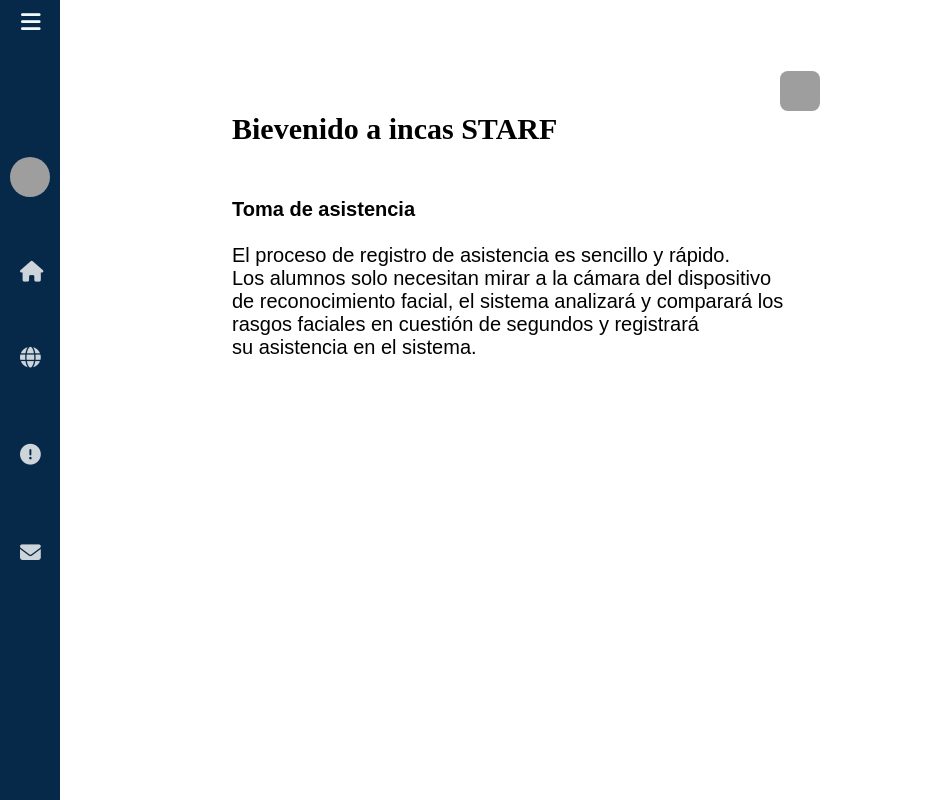
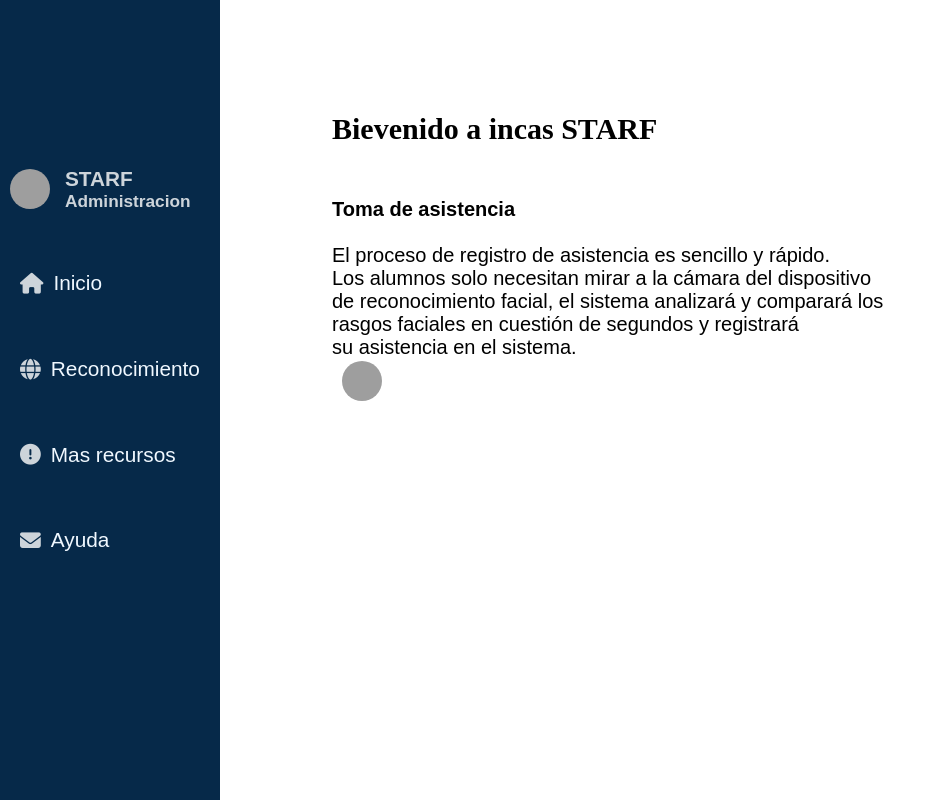
Before and after one commit to Fer2810/ProyectoINCAS, a Flask app: page /inicio in a window 1280 px wide. Shown: the whole page, without its empty margins (0-936 px from the left). Run offline with Flask 3, Linux system fonts and the light colour scheme; grey boxes are pictures that could not be loaded.

Commit message:
sidebar corregido

```diff
--- a/static/css/inicio.css
+++ b/static/css/inicio.css
@@ -1,40 +1,39 @@
-*{
+* {
     margin: 0;
     padding: 0;
     box-sizing: border-box;
     font-family: sans-serif;
 }
 
-body{
+body {
     height: 100vh;
     width: 100vw;
     background: rgb(255, 255, 255);
 }
 
-.container{
+.container {
     height: 100%;
     width: 100%;
     position: relative;
 }
 
-.sidebar{
+.sidebar {
     height: 100%;
-    width: 60px;
+    width: 220px; /* Anchura extendida */
     background: rgb(6, 41, 73);
     display: flex;
     flex-direction: column;
     justify-content: center;
     overflow: hidden;
-    transition: all 0.5s ease;
 }
 
-.mainHead{
+.mainHead {
     position: relative;
     top: 0.1em;
     margin-left: 15px;
 }
 
-img{
+img {
     position: relative;
     top: 0.1em;
     height: 40px;
@@ -43,8 +42,7 @@ img{
     margin-left: 10px;
 }
 
-
-.items{
+.items {
     display: flex;
     align-items: center;
     font-size: 1.3rem;
@@ -56,70 +54,33 @@ img{
     bottom: 3em;
 }
 
-.sidebar li{
+.sidebar li {
     margin-left: 10px;
     border-top-left-radius: 10px;
     border-bottom-left-radius: 10px;
-
 }
 
-.items i{
+.items i {
     margin: 0 10px;
 }
-a{
+
+a {
     color: aliceblue;
     text-decoration: none;
 }
-.para{
-    opacity: 0;
-    transition: opacity 0.5s ease;
+
+.para {
+    opacity: 1; /* Mostrar el contenido */
 }
 
-.sidebar li:not(.logout-btn):hover {
-    background: #000;
-    color: aliceblue;
+.toggler {
+    display: none; /* No mostrar el botón de toggler */
 }
 
-
-.toggler{
-    color: aliceblue;
-    position: absolute;
-    top: 0;
-    left: 6px;
-    padding: 10px 15px;
-    font-size: 1.4rem;
-    transition: all 0.5s ease;
-}
-
-.toggler #toggle-cross {
-    display: none;
-}
-
-
-
-.active.toggler #toggle-cross {
-    display: block;
-}
-
-.active.toggler #toggle-bars {
-    display: none;
-}
-
-.active.toggler {
-    left: 170px;
-}
-
-.active.sidebar {
-    width: 220px;
-}
-
-.active.sidebar .para{
-    opacity: 1;
-}
 main {
     font-family: Enriqueta;
     padding: 7rem;
-    margin-left: 120px;
+    margin-left: 220px; /* Espacio para el sidebar */
     position: absolute;
 }
 
@@ -133,12 +94,3 @@ main h1 {
 main p {
     font-size: 20px;
 }
-
-main img {
-    margin-left: 100px;
-    margin-top: 0;
-    position: absolute;
-    left: 35em;
-    top: 15%;
-    border-radius: 20%;
-}
--- a/templates/ayuda.html
+++ b/templates/ayuda.html
@@ -48,9 +48,6 @@
 
     </div>
 
-
-
-    <script src="static/js/scripttt.js"></script>
 </body>
 
 </html>
--- a/templates/inicio.html
+++ b/templates/inicio.html
@@ -62,7 +62,6 @@
 
     </div>
 
-    <script src="static/js/scripttt.js"></script>
 </body>
 
 </html>
--- a/templates/masRecursos.html
+++ b/templates/masRecursos.html
@@ -48,9 +48,6 @@
 
     </div>
 
-
-
-    <script src="static/js/scripttt.js"></script>
 </body>
 
 </html>
```
Also changed, not shown: static/css/ayuda.css (+17 -57 lines), static/css/masRecursos.css (+21 -54 lines), static/js/scripttt.js (deleted, +0 -12 lines).
